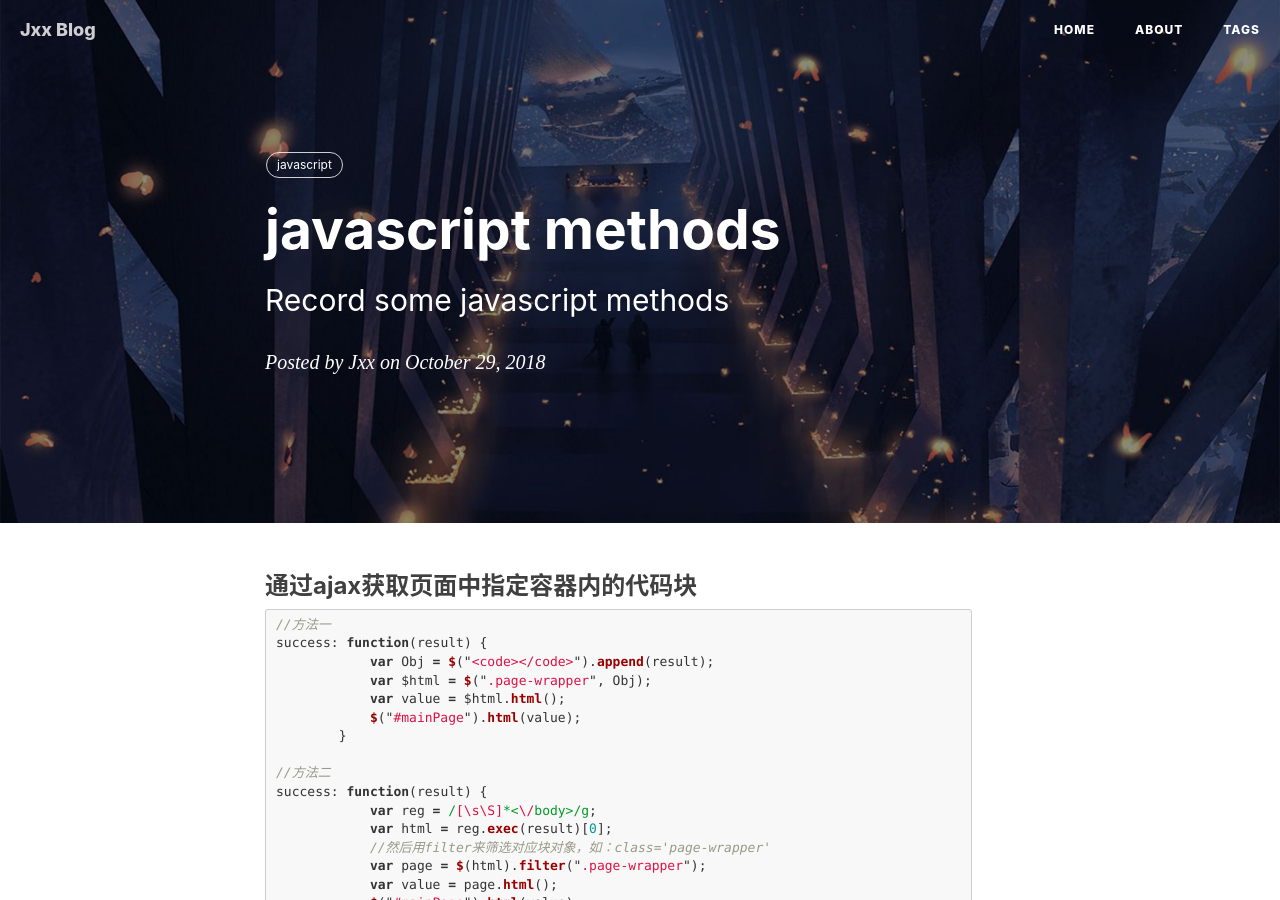
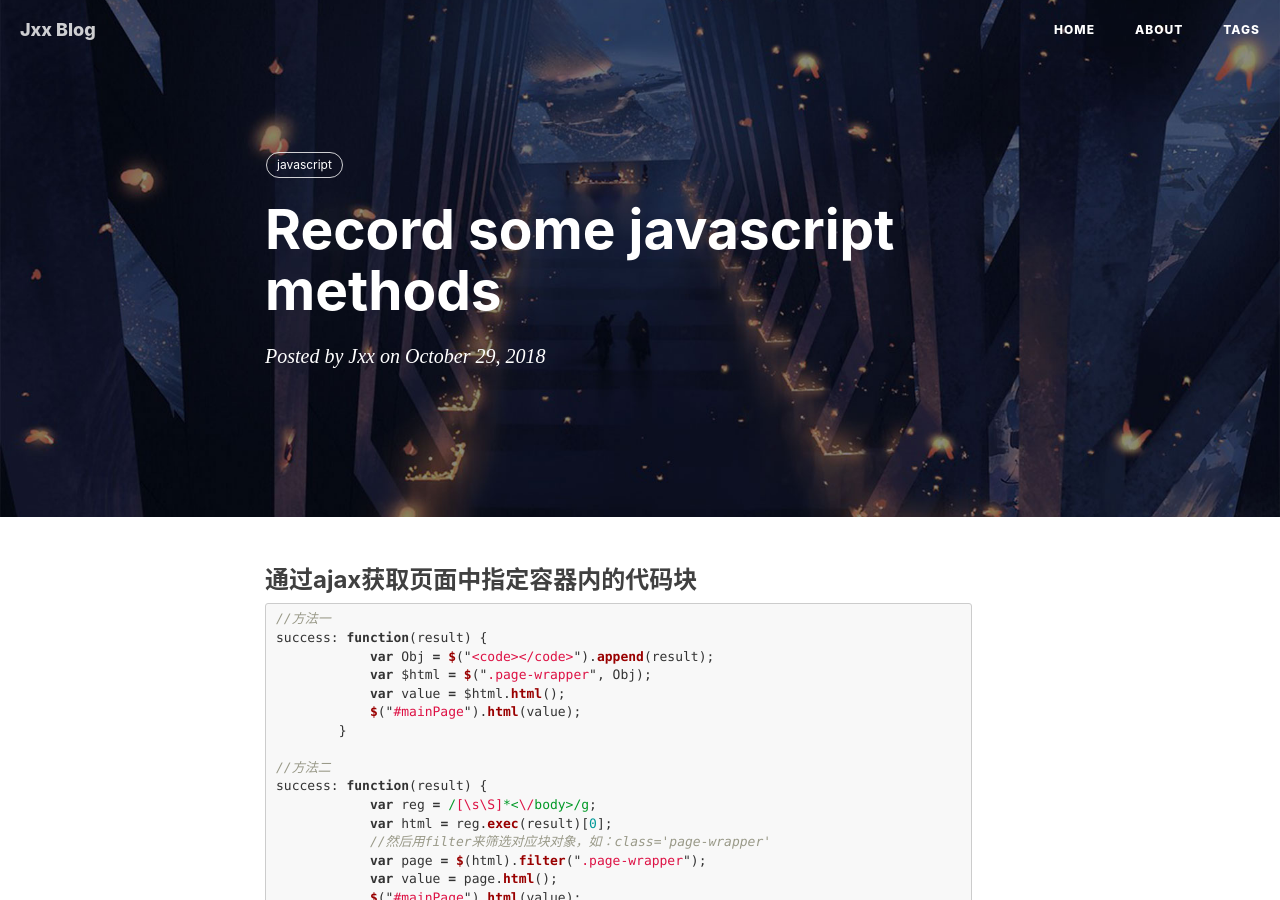
Before and after one commit to onepiece1991/onepiece1991.github.io, a Jekyll site: the page built from _posts/2018-10-30-javascript-methods-2018.md, in a window 1280 px wide and 900 px high. Built offline with Jekyll 4.4.1, drawn with Linux system fonts in a browser that asks for light colours; nearby versions of some CDN libraries; comment, search, counter and statistics services are not loaded.

Commit message:
change title

```diff
--- a/_posts/2018-10-30-javascript-methods-2018.md
+++ b/_posts/2018-10-30-javascript-methods-2018.md
@@ -1,7 +1,7 @@
 ---
 layout:     post
-title:      "javascript methods"
-subtitle:   "Record some javascript methods"
+title:      "Record some javascript methods"
+subtitle:   ""
 date:       2018-10-29 20:25:00
 author:     "Jxx"
 header-img: "img/post-bg-180006.jpg"
```
Also changed, not shown: _posts/2019-03-14-link-rel-alternate-website-skin-2019.md (+1 -1 lines), _posts/2019-03-14-slice-call-together-2019.md (+2 -2 lines).
